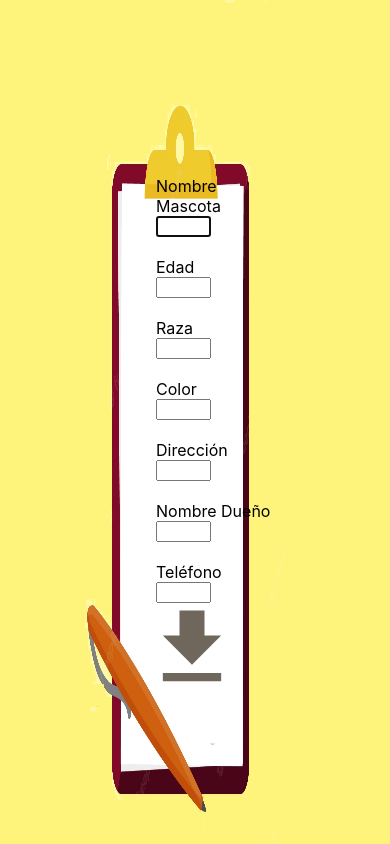
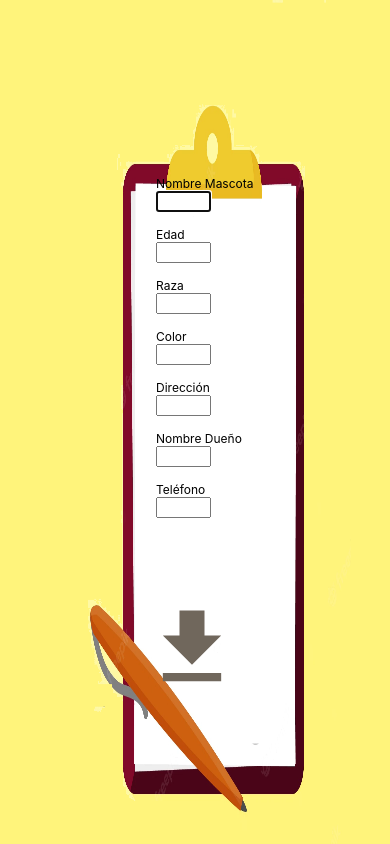
Before and after one commit to danugarri/pets-form, a React (Create React App) app: page / in a window 390 px wide. Shown: the top 844 px of the page. Built offline with nearby package versions, Linux system fonts and the light colour scheme.

Commit message:
added media queries

```diff
--- a/src/App.css
+++ b/src/App.css
@@ -1,4 +1,16 @@
 body {
   background-color: #fff47b;
   overflow-y: hidden;
+  font-size: 1rem;
 }
+@media only screen and (max-width: 560px) {
+  body {
+    background-color: #fff47b;
+    overflow-y: hidden;
+    font-size: 0.75rem;
+  }
+  label {
+    position: relative;
+    left: 0rem;
+  }
+}
--- a/src/components/PetsForm/PetsForm.css
+++ b/src/components/PetsForm/PetsForm.css
@@ -16,3 +16,26 @@
 input {
   width: 12vw;
 }
+
+/* Media queries */
+
+@media only screen and (max-width: 500px) {
+  .form {
+    display: flex;
+    flex-direction: column;
+    width: 30vw;
+    margin-top: 11rem;
+    left: 40%;
+    z-index: 1;
+    position: absolute;
+  }
+  .image {
+    width: 70vw;
+    height: 120vh;
+    position: absolute;
+    left: 20%;
+  }
+  input {
+    width: 12vw;
+  }
+}
```
